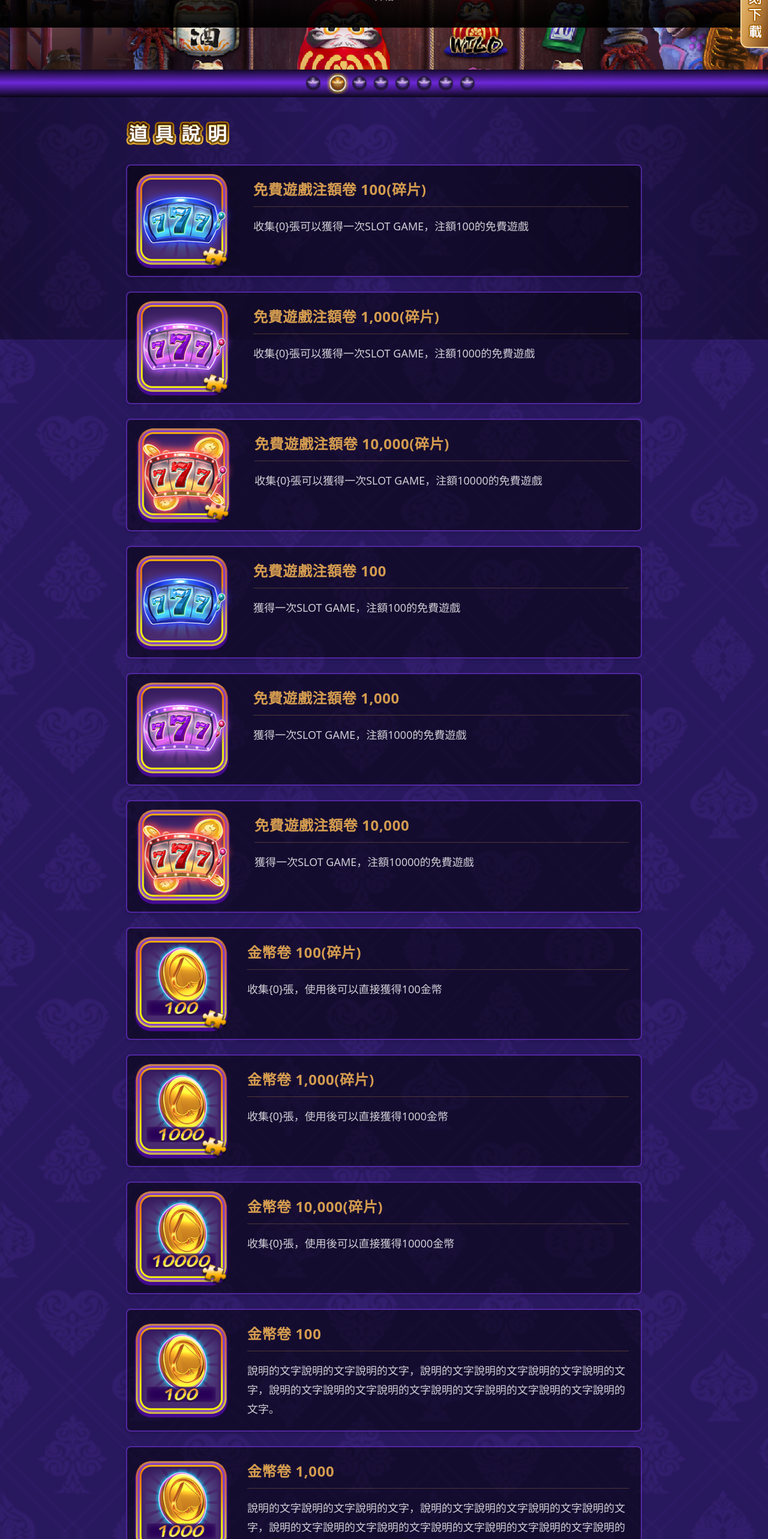
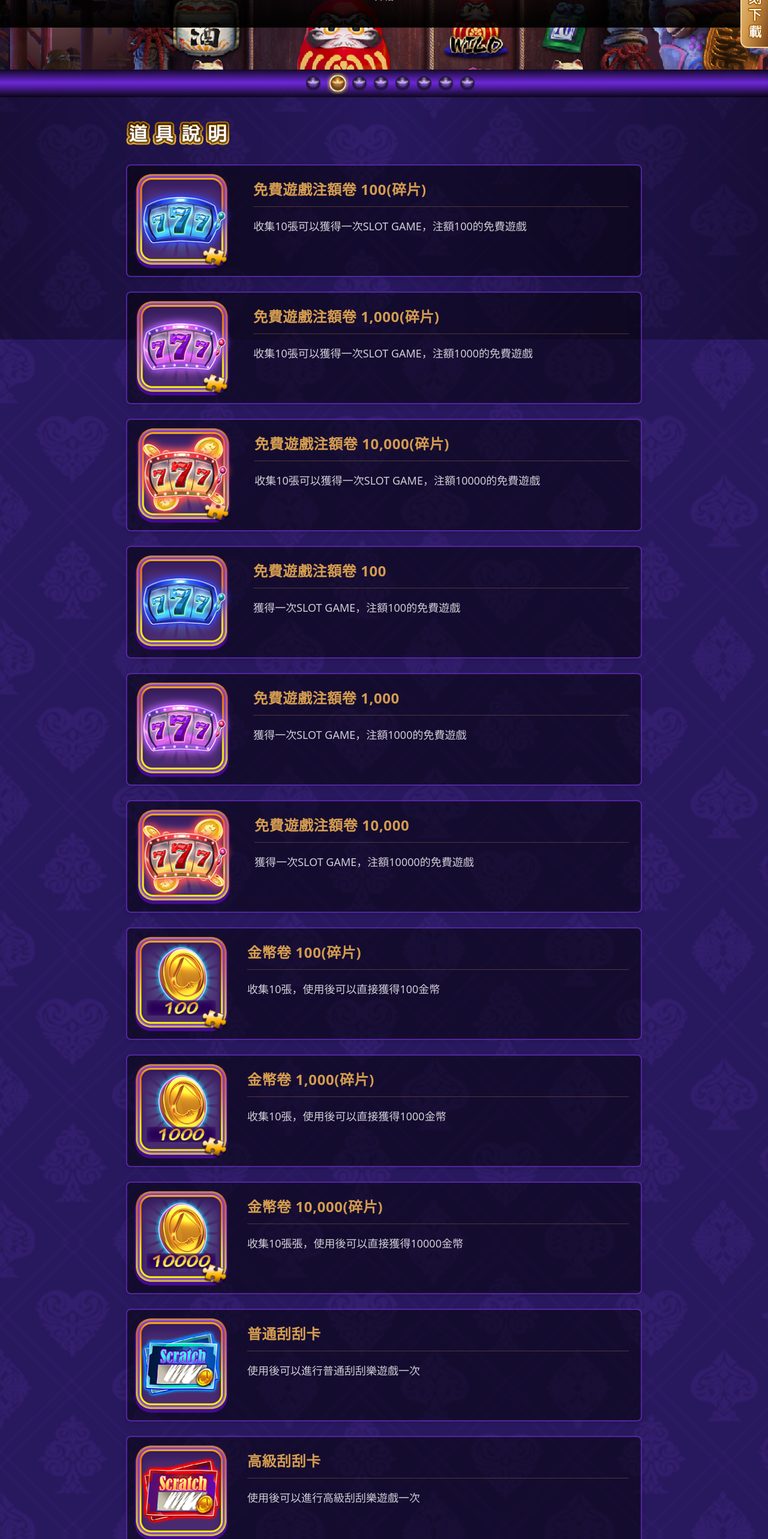
Before and after one commit to summerchen0101/official777-v2, a Next.js app: page /obj-intro in a window 1280 px wide. Shown: the part 234-2800 px from the top of the page at 60% size. Built offline with nearby package versions, Linux system fonts and the light colour scheme.

Commit message:
obj-intro: updated

```diff
--- a/pages/obj-intro.tsx
+++ b/pages/obj-intro.tsx
@@ -5,17 +5,17 @@ import React from 'react'
 const objList = [
   {
     name: '免費遊戲注額卷 100(碎片)',
-    desc: `收集{0}張可以獲得一次SLOT GAME，注額100的免費遊戲`,
+    desc: `收集10張可以獲得一次SLOT GAME，注額100的免費遊戲`,
     img: '/obj/item_FG_piecesLV1.png',
   },
   {
     name: '免費遊戲注額卷 1,000(碎片)',
-    desc: `收集{0}張可以獲得一次SLOT GAME，注額1000的免費遊戲`,
+    desc: `收集10張可以獲得一次SLOT GAME，注額1000的免費遊戲`,
     img: '/obj/item_FG_piecesLV2.png',
   },
   {
     name: '免費遊戲注額卷 10,000(碎片)',
-    desc: `收集{0}張可以獲得一次SLOT GAME，注額10000的免費遊戲`,
+    desc: `收集10張可以獲得一次SLOT GAME，注額10000的免費遊戲`,
     img: '/obj/item_FG_piecesLV3.png',
   },
   {
@@ -35,33 +35,18 @@ const objList = [
   },
   {
     name: '金幣卷 100(碎片)',
-    desc: `收集{0}張，使用後可以直接獲得100金幣`,
+    desc: `收集10張，使用後可以直接獲得100金幣`,
     img: '/obj/item_piecesGold100.png',
   },
   {
     name: '金幣卷 1,000(碎片)',
-    desc: `收集{0}張，使用後可以直接獲得1000金幣`,
+    desc: `收集10張，使用後可以直接獲得1000金幣`,
     img: '/obj/item_piecesGold1000.png',
   },
   {
     name: '金幣卷 10,000(碎片)',
-    desc: `收集{0}張，使用後可以直接獲得10000金幣`,
+    desc: `收集10張張，使用後可以直接獲得10000金幣`,
     img: '/obj/item_piecesGold10000.png',
-  },
-  {
-    name: '金幣卷 100',
-    desc: '說明的文字說明的文字說明的文字，說明的文字說明的文字說明的文字說明的文字，說明的文字說明的文字說明的文字說明的文字說明的文字說明的文字說明的文字。',
-    img: '/obj/item_Gold100.png',
-  },
-  {
-    name: '金幣卷 1,000',
-    desc: '說明的文字說明的文字說明的文字，說明的文字說明的文字說明的文字說明的文字，說明的文字說明的文字說明的文字說明的文字說明的文字說明的文字說明的文字。',
-    img: '/obj/item_Gold1000.png',
-  },
-  {
-    name: '金幣卷 10,000',
-    desc: '說明的文字說明的文字說明的文字，說明的文字說明的文字說明的文字說明的文字，說明的文字說明的文字說明的文字說明的文字說明的文字說明的文字說明的文字。',
-    img: '/obj/item_Gold10000.png',
   },
   {
     name: '普通刮刮卡',
```
